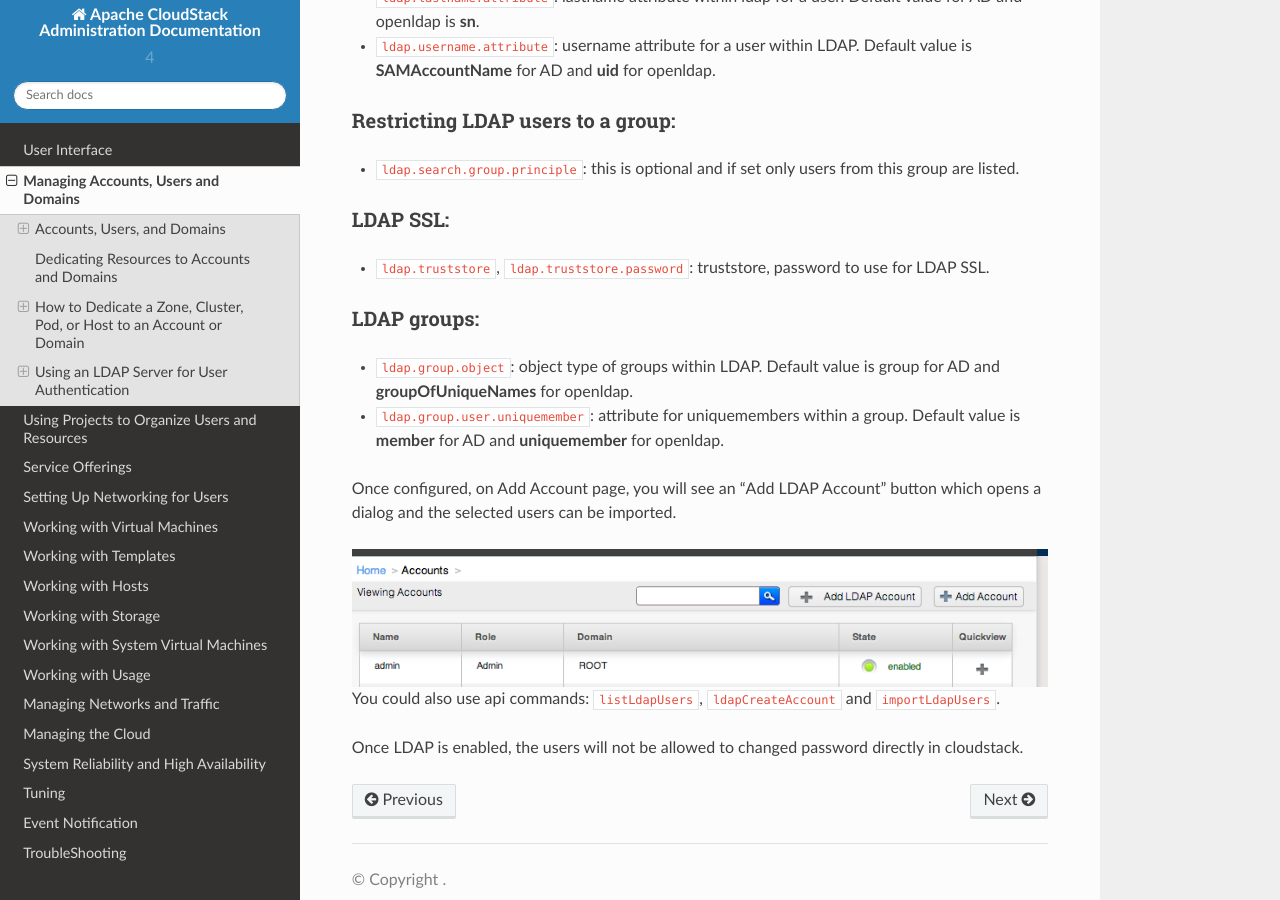
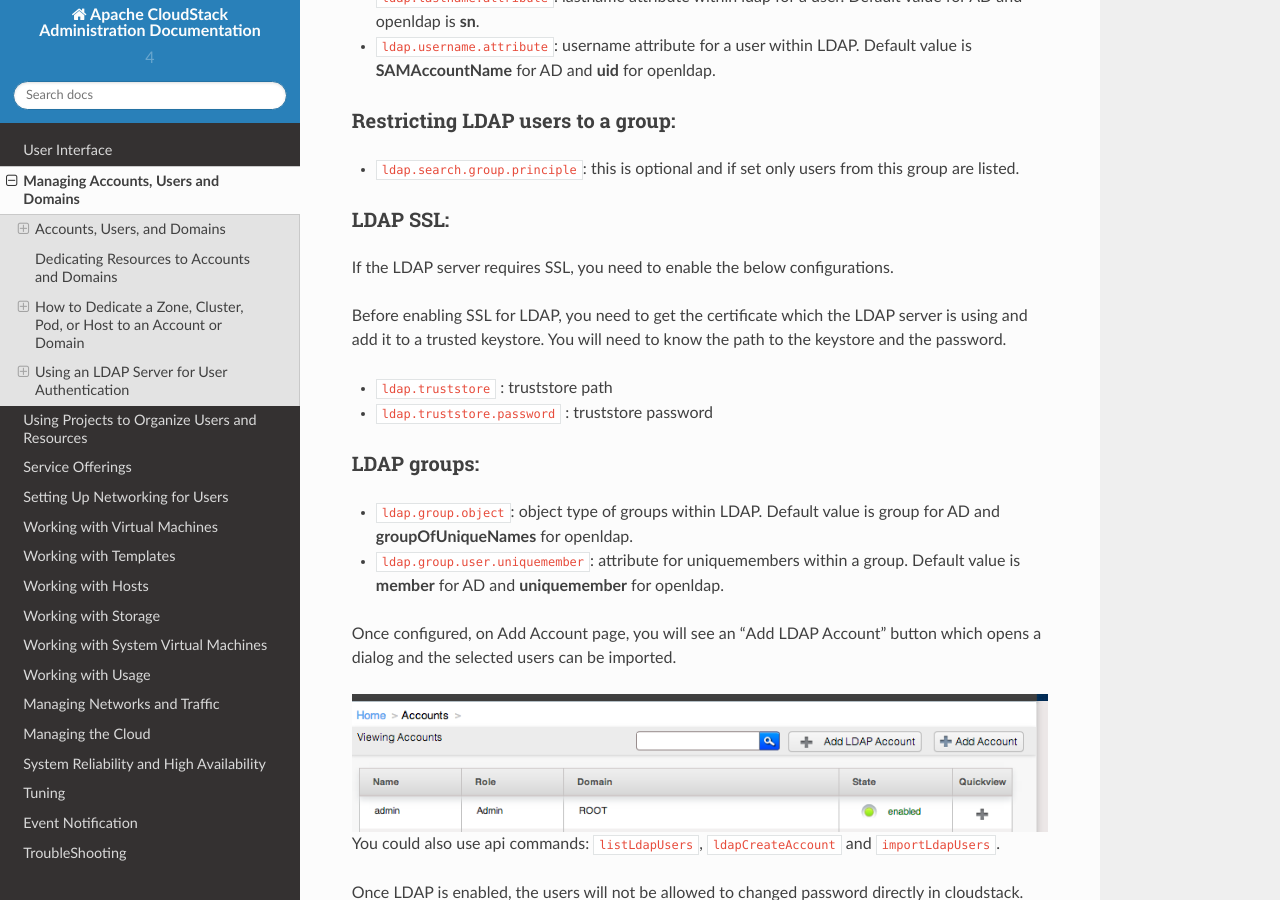
Before and after one commit to apache/cloudstack-docs-admin, a Sphinx documentation site: the page built from source/accounts.rst, in a window 1280 px wide and 900 px high, scrolled down 3631 px. Built offline with Sphinx 7.4.7 and the Read the Docs theme 2.0.0, drawn with Linux system fonts in a browser that asks for light colours.

Commit message:
CLOUDSTACK-6634: added more details for ldap ssl
This closes #20

```diff
--- a/source/accounts.rst
+++ b/source/accounts.rst
@@ -235,8 +235,12 @@
 LDAP SSL:
 ~~~~~~~~~
 
--  ``ldap.truststore``, ``ldap.truststore.password``:	truststore, password
-   to use for LDAP SSL.
+| If the LDAP server requires SSL, you need to enable the below configurations.
+Before enabling SSL for LDAP, you need to get the certificate which the LDAP server is using and add it to a trusted keystore.
+You will need to know the path to the keystore and the password.
+
+-  ``ldap.truststore`` : truststore path
+-  ``ldap.truststore.password`` : truststore password
 
 
 LDAP groups:
```
